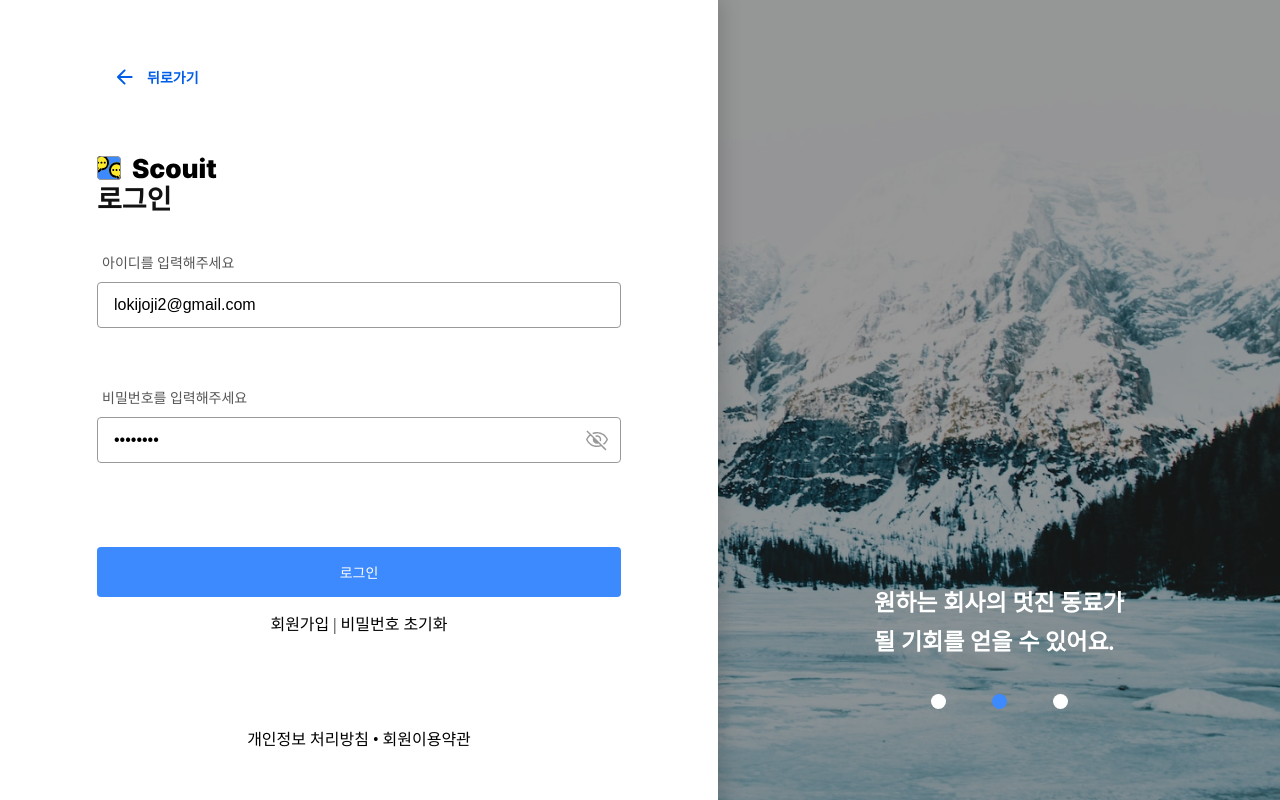
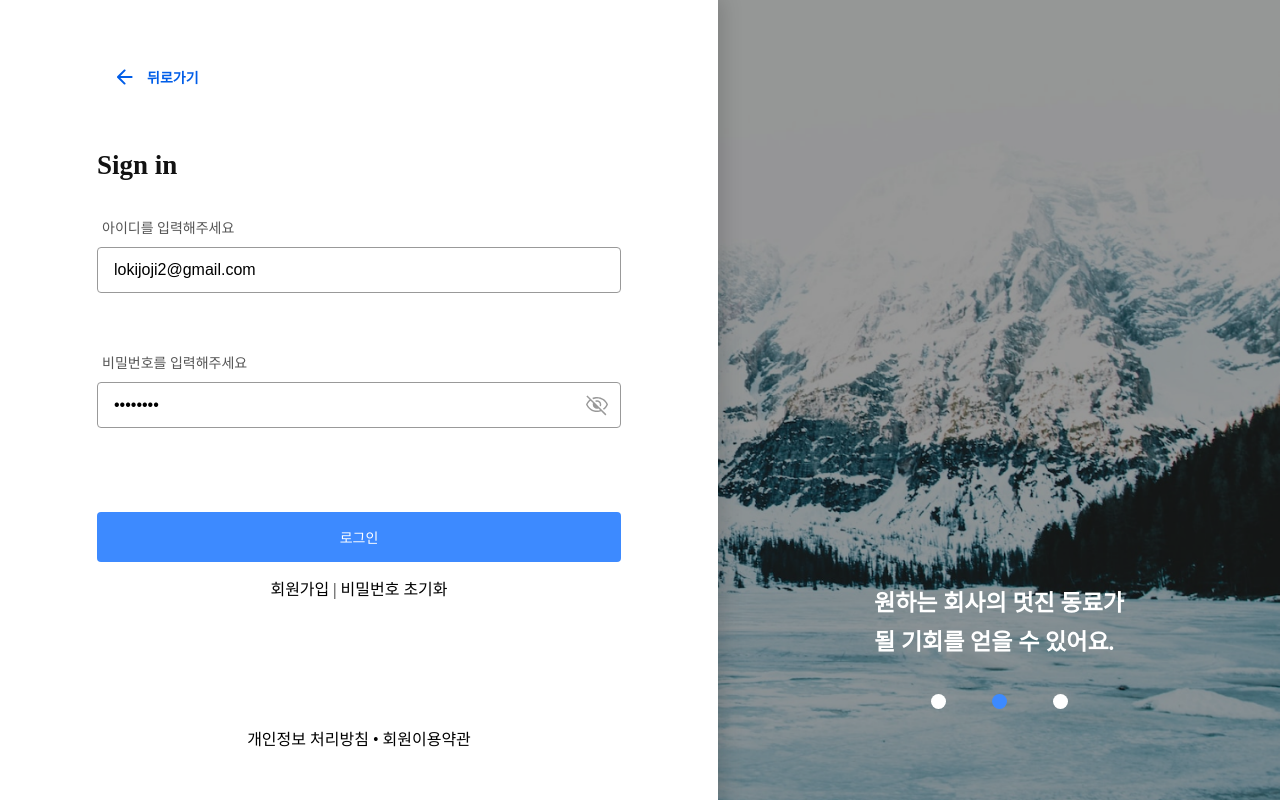
Before and after one commit to scouit/scouit-frontend, a React app: page /sign-in in a window 1280 px wide. Built offline with nearby package versions, Linux system fonts and the light colour scheme; no server answers.

Commit message:
(#16) feat: Logo제거, Title 내용 변경

```diff
--- a/src/pages/auth/SignIn.tsx
+++ b/src/pages/auth/SignIn.tsx
@@ -1,4 +1,3 @@
-import { LogoWithText } from '@/assets';
 import { Button } from '@/components/common/button';
 import { Input } from '@/components/common/input';
 import { Text } from '@/components/common/text';
@@ -18,8 +17,7 @@ export const SignInPage = () => {
 
   return (
     <AuthWrapper onSubmit={() => signInMutate.mutate()}>
-      <LogoWithText />
-      <Text size="heading1">로그인</Text>
+      <Text size="heading1">Sign in</Text>
       <Input
         type="text"
         value={text.email}
```
